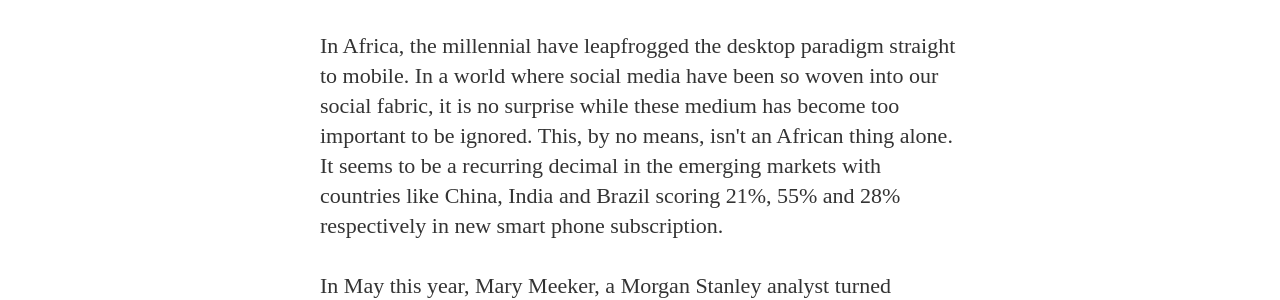
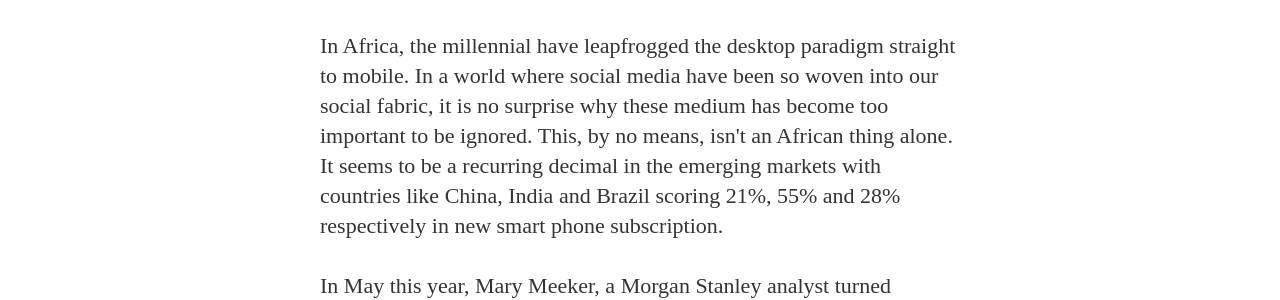
Before and after one commit to cyberomin/cyberomin.github.io, a Jekyll site: the page built from _posts/2015-07-05-embrace-mobile-dont-ignore-it.markdown, in a window 1280 px wide and 900 px high. Shown: the part 411-711 px from the top of the window. Built offline with Jekyll 4.4.1, drawn with Linux system fonts in a browser that asks for light colours; nearby versions of some CDN libraries; some web fonts are replaced; library files that are not in the unit come from our copies; Markdown is read by kramdown in place of the engine named in the settings; comment, search, counter and statistics services are not loaded.

Commit message:
Another typo

```diff
--- a/_posts/2015-07-05-embrace-mobile-dont-ignore-it.markdown
+++ b/_posts/2015-07-05-embrace-mobile-dont-ignore-it.markdown
@@ -8,7 +8,7 @@ description: Mobile is the future, scratch that. Mobile isn't the future, it is
 <em>"Mobile is the future, scratch that. Mobile isn't the future, it is the primary screen."</em><br/>
 The above quote sounds all too familiar, it is now cliché.
 
-<p>In Africa, the millennial have leapfrogged the desktop paradigm straight to mobile. In a world where social media have been so woven into our social fabric, it is no surprise while these medium has become too important to be ignored. This, by no means, isn't an African thing alone. It seems to be a recurring decimal in the emerging markets with countries like China, India and Brazil scoring 21%, 55% and 28% respectively in new smart phone subscription.</p>
+<p>In Africa, the millennial have leapfrogged the desktop paradigm straight to mobile. In a world where social media have been so woven into our social fabric, it is no surprise why these medium has become too important to be ignored. This, by no means, isn't an African thing alone. It seems to be a recurring decimal in the emerging markets with countries like China, India and Brazil scoring 21%, 55% and 28% respectively in new smart phone subscription.</p>
 
 <p>In May this year, Mary Meeker, a Morgan Stanley analyst turned venture capitalist at KPCB (Kleiner Perkins Caufield &amp; Byers), further underscored this phenomenon when she pointed out that Nigeria is the most Internet mobilized country in the world with a staggering 76% Internet mobility with India and China trialling behind her.
 <p>
```
Also changed, not shown: 2 other files.
